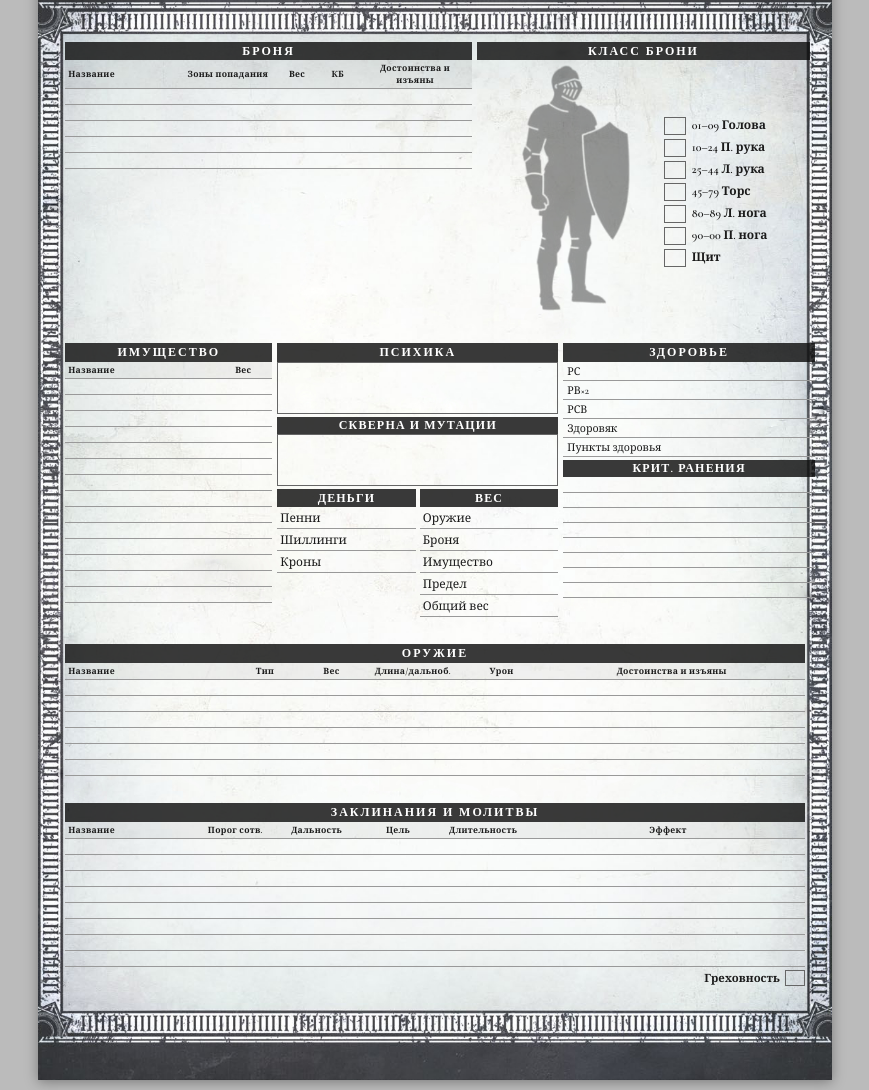
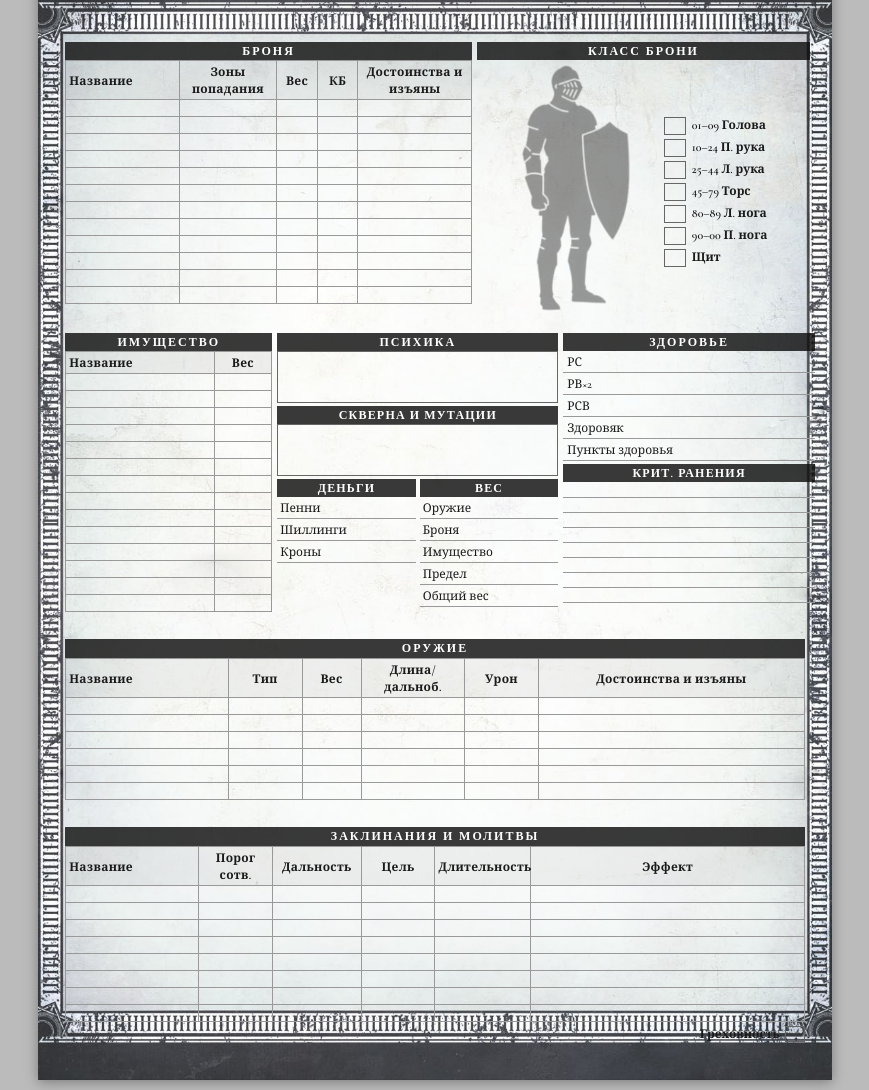
Before and after one commit to BoikoAnastasiia/warhammer-rules, a plain HTML site: page character_sheet.html in a window 1280 px wide. Shown: the part 1185-2275 px from the top of the page, without its empty margins (205-1074 px from the left). Drawn offline with nearby package versions, Linux system fonts and the light colour scheme; a web font is replaced by a local one.

Commit message:
Refactor character_sheet.html for improved HTML structure and formatting consistency. Updated doctype, added self-closing tags, and ensured consistent indentation throughout the file.

```diff
--- a/character_sheet.html
+++ b/character_sheet.html
@@ -1,14 +1,14 @@
-<!DOCTYPE html>
+<!doctype html>
 <html lang="ru">
-
   <head>
-  <meta charset="UTF-8">
+    <meta charset="UTF-8" />
     <title>WFRP 4e — Бланк персонажа</title>
-  <link rel="preconnect" href="https://fonts.googleapis.com">
-  <link rel="preconnect" href="https://fonts.gstatic.com" crossorigin>
+    <link rel="preconnect" href="https://fonts.googleapis.com" />
+    <link rel="preconnect" href="https://fonts.gstatic.com" crossorigin />
     <link
       href="https://fonts.googleapis.com/css2?family=Cormorant+Garamond:ital,wght@0,400;0,500;0,600;0,700&family=Cormorant+SC:wght@600;700&display=swap"
-    rel="stylesheet">
+      rel="stylesheet"
+    />
     <style>
       /* ══════════════════════════════════════
    Reset & Print
@@ -37,7 +37,7 @@
           box-shadow: none;
         }
 
-      .page+.page {
+        .page + .page {
           page-break-before: always;
         }
       }
@@ -75,14 +75,13 @@
         background-repeat: no-repeat;
         overflow: hidden;
         margin: 10px auto;
-      box-shadow: 0 2px 12px rgba(0, 0, 0, .35);
+        box-shadow: 0 2px 12px rgba(0, 0, 0, 0.35);
       }
 
       .page-1,
       .page-2 {
         background-image: url('assets/blank_backgr.jpg');
       }
-
 
       .page-content {
         position: absolute;
@@ -96,7 +95,7 @@
       }
 
       .page-1 .page-content {
-      padding: 27px
+        padding: 27px;
       }
 
       .page-2 .page-content {
@@ -167,7 +166,7 @@
 
       .field-label {
         font-weight: 600;
-      font-size: 8.5pt;
+        font-size: 12px;
         white-space: nowrap;
         padding-bottom: 2px;
       }
@@ -199,14 +198,14 @@
         border: 1px solid var(--line-light);
         border-top: none;
         text-align: center;
-      font-size: 8pt;
+        font-size: 12px;
         padding: 2px 1px;
         height: 17px;
       }
 
       .char-table thead th {
         font-weight: 700;
-      font-size: 8.5pt;
+        font-size: 12px;
         background: rgba(0, 0, 0, 0.05);
         border-top: none;
       }
@@ -244,7 +243,7 @@
         border-bottom: 1px solid var(--line-light);
         min-height: 17px;
         align-items: center;
-      font-size: 8pt;
+        font-size: 12px;
       }
 
       .sb-row.hdr {
@@ -319,7 +318,7 @@
         text-align: left;
       }
 
-    .sk-table td:nth-child(n+2) {
+      .sk-table td:nth-child(n + 2) {
         text-align: center;
       }
 
@@ -458,16 +457,16 @@
 
       .tbl th,
       .tbl td {
-      border-bottom: 1px solid var(--line-light);
+        border: 1px solid var(--line-light);
         font-size: 12px;
         padding: 2px 3px;
-      height: 16px;
+        height: 17px;
         text-align: center;
       }
 
       .tbl th {
         font-weight: 700;
-      font-size: 6.5pt;
+        font-size: 12px;
         background: rgba(0, 0, 0, 0.05);
         letter-spacing: 0.3px;
       }
@@ -540,7 +539,6 @@
         line-height: 1.3;
         padding: 2px 0;
         flex-direction: row-reverse;
-
       }
 
       .bp-label {
@@ -604,7 +602,7 @@
 
       .health-tbl td {
         border-bottom: 1px solid var(--line-light);
-      font-size: 8pt;
+        font-size: 12px;
         padding: 2px 4px;
         height: 17px;
       }
@@ -699,7 +697,7 @@
 
       .sin-points .sin-label {
         font-weight: 700;
-      font-size: 8.5pt;
+        font-size: 12px;
       }
 
       .sin-points .sin-box {
@@ -725,33 +723,64 @@
   </head>
 
   <body>
-
     <!-- ══════════════════════════════════════════
      PAGE 1
      ══════════════════════════════════════════ -->
     <div class="page page-1">
       <div class="page-content">
-
         <!-- Personal Info -->
         <div class="personal-info">
           <div class="pi-row r1">
-          <div class="field"><span class="field-label">Имя</span><span class="field-line"></span></div>
-          <div class="field"><span class="field-label">Народ</span><span class="field-line"></span></div>
-          <div class="field"><span class="field-label">Класс</span><span class="field-line"></span></div>
+            <div class="field">
+              <span class="field-label">Имя</span
+              ><span class="field-line"></span>
+            </div>
+            <div class="field">
+              <span class="field-label">Народ</span
+              ><span class="field-line"></span>
+            </div>
+            <div class="field">
+              <span class="field-label">Класс</span
+              ><span class="field-line"></span>
+            </div>
           </div>
           <div class="pi-row r2">
-          <div class="field"><span class="field-label">Карьера</span><span class="field-line"></span></div>
-          <div class="field"><span class="field-label">Ступень карьеры</span><span class="field-line"></span></div>
-          <div class="field"><span class="field-label">Статус</span><span class="field-line"></span></div>
+            <div class="field">
+              <span class="field-label">Карьера</span
+              ><span class="field-line"></span>
+            </div>
+            <div class="field">
+              <span class="field-label">Ступень карьеры</span
+              ><span class="field-line"></span>
+            </div>
+            <div class="field">
+              <span class="field-label">Статус</span
+              ><span class="field-line"></span>
+            </div>
           </div>
           <div class="pi-row r3">
-          <div class="field"><span class="field-label">Карьерный путь</span><span class="field-line"></span></div>
+            <div class="field">
+              <span class="field-label">Карьерный путь</span
+              ><span class="field-line"></span>
+            </div>
           </div>
           <div class="pi-row r4">
-          <div class="field"><span class="field-label">Возраст</span><span class="field-line"></span></div>
-          <div class="field"><span class="field-label">Рост</span><span class="field-line"></span></div>
-          <div class="field"><span class="field-label">Волосы</span><span class="field-line"></span></div>
-          <div class="field"><span class="field-label">Глаза</span><span class="field-line"></span></div>
+            <div class="field">
+              <span class="field-label">Возраст</span
+              ><span class="field-line"></span>
+            </div>
+            <div class="field">
+              <span class="field-label">Рост</span
+              ><span class="field-line"></span>
+            </div>
+            <div class="field">
+              <span class="field-label">Волосы</span
+              ><span class="field-line"></span>
+            </div>
+            <div class="field">
+              <span class="field-label">Глаза</span
+              ><span class="field-line"></span>
+            </div>
           </div>
         </div>
 
@@ -824,8 +853,12 @@
             <div>
               <div class="section-hdr sm">Судьба</div>
               <div class="sb-grid">
-              <div class="sb-row fate-row"><span class="sb-label">Fate</span><span class="sb-val"></span></div>
-              <div class="sb-row fate-row"><span class="sb-label">Luck</span><span class="sb-val"></span></div>
+                <div class="sb-row fate-row">
+                  <span class="sb-label">Fate</span><span class="sb-val"></span>
+                </div>
+                <div class="sb-row fate-row">
+                  <span class="sb-label">Luck</span><span class="sb-val"></span>
+                </div>
               </div>
             </div>
 
@@ -833,9 +866,14 @@
             <div>
               <div class="section-hdr sm">Упорство</div>
               <div class="sb-grid">
-              <div class="sb-row hdr triple-row"><span>Упорство</span><span>Решимость</span><span>Мотивация</span></div>
-              <div class="sb-row triple-row"><span class="sb-val"></span><span class="sb-val"></span><span
-                  class="sb-val"></span></div>
+                <div class="sb-row hdr triple-row">
+                  <span>Упорство</span><span>Решимость</span
+                  ><span>Мотивация</span>
+                </div>
+                <div class="sb-row triple-row">
+                  <span class="sb-val"></span><span class="sb-val"></span
+                  ><span class="sb-val"></span>
+                </div>
               </div>
             </div>
 
@@ -843,9 +881,13 @@
             <div>
               <div class="section-hdr sm">Опыт</div>
               <div class="sb-grid">
-              <div class="sb-row hdr triple-row"><span>Запас</span><span>Траты</span><span>Всего</span></div>
-              <div class="sb-row triple-row"><span class="sb-val"></span><span class="sb-val"></span><span
-                  class="sb-val"></span></div>
+                <div class="sb-row hdr triple-row">
+                  <span>Запас</span><span>Траты</span><span>Всего</span>
+                </div>
+                <div class="sb-row triple-row">
+                  <span class="sb-val"></span><span class="sb-val"></span
+                  ><span class="sb-val"></span>
+                </div>
               </div>
             </div>
 
@@ -853,9 +895,13 @@
             <div class="movement-block">
               <div class="section-hdr sm">Перемещение</div>
               <div class="sb-grid">
-              <div class="sb-row hdr triple-row"><span>Скорость</span><span>Шаг</span><span>Бег</span></div>
-              <div class="sb-row triple-row"><span class="sb-val"></span><span class="sb-val"></span><span
-                  class="sb-val"></span></div>
+                <div class="sb-row hdr triple-row">
+                  <span>Скорость</span><span>Шаг</span><span>Бег</span>
+                </div>
+                <div class="sb-row triple-row">
+                  <span class="sb-val"></span><span class="sb-val"></span
+                  ><span class="sb-val"></span>
+                </div>
               </div>
             </div>
           </div>
@@ -1229,7 +1275,7 @@
               <div class="amb-field">Краткосрочная</div>
               <div class="amb-field">Долгосрочная</div>
             </div>
-          <div style="flex:1;">
+            <div style="flex: 1">
               <div class="section-hdr">Команда</div>
               <div class="team-field">Название команды</div>
               <div class="team-field">Краткоср. амбиция</div>
@@ -1238,7 +1284,6 @@
             </div>
           </div>
         </div>
-
       </div>
     </div>
 
@@ -1247,7 +1292,6 @@
      ══════════════════════════════════════════ -->
     <div class="page page-2">
       <div class="page-content">
-
         <!-- Armor row -->
         <div class="armor-row">
           <div>
@@ -1298,6 +1342,55 @@
                   <td></td>
                   <td></td>
                 </tr>
+                <tr>
+                  <td></td>
+                  <td></td>
+                  <td></td>
+                  <td></td>
+                  <td></td>
+                </tr>
+                <tr>
+                  <td></td>
+                  <td></td>
+                  <td></td>
+                  <td></td>
+                  <td></td>
+                </tr>
+                <tr>
+                  <td></td>
+                  <td></td>
+                  <td></td>
+                  <td></td>
+                  <td></td>
+                </tr>
+                <tr>
+                  <td></td>
+                  <td></td>
+                  <td></td>
+                  <td></td>
+                  <td></td>
+                </tr>
+                <tr>
+                  <td></td>
+                  <td></td>
+                  <td></td>
+                  <td></td>
+                  <td></td>
+                </tr>
+                <tr>
+                  <td></td>
+                  <td></td>
+                  <td></td>
+                  <td></td>
+                  <td></td>
+                </tr>
+                <tr>
+                  <td></td>
+                  <td></td>
+                  <td></td>
+                  <td></td>
+                  <td></td>
+                </tr>
               </tbody>
             </table>
           </div>
@@ -1305,15 +1398,35 @@
           <div class="armor-diagram-col">
             <div class="section-hdr">Класс брони</div>
             <div class="body-diagram-wrap">
-            <img class="silhouette" src="assets/armor.png" alt="">
+              <img class="silhouette" src="assets/armor.png" alt="" />
               <div class="body-parts">
-              <div class="bp"><span class="bp-label">01–09 Голова</span><span class="bp-box"></span></div>
-              <div class="bp"><span class="bp-label">10–24 П. рука</span><span class="bp-box"></span></div>
-              <div class="bp"><span class="bp-label">25–44 Л. рука</span><span class="bp-box"></span></div>
-              <div class="bp"><span class="bp-label">45–79 Торс</span><span class="bp-box"></span></div>
-              <div class="bp"><span class="bp-label">80–89 Л. нога</span><span class="bp-box"></span></div>
-              <div class="bp"><span class="bp-label">90–00 П. нога</span><span class="bp-box"></span></div>
-              <div class="bp"><span class="bp-label">Щит</span><span class="bp-box"></span></div>
+                <div class="bp">
+                  <span class="bp-label">01–09 Голова</span
+                  ><span class="bp-box"></span>
+                </div>
+                <div class="bp">
+                  <span class="bp-label">10–24 П. рука</span
+                  ><span class="bp-box"></span>
+                </div>
+                <div class="bp">
+                  <span class="bp-label">25–44 Л. рука</span
+                  ><span class="bp-box"></span>
+                </div>
+                <div class="bp">
+                  <span class="bp-label">45–79 Торс</span
+                  ><span class="bp-box"></span>
+                </div>
+                <div class="bp">
+                  <span class="bp-label">80–89 Л. нога</span
+                  ><span class="bp-box"></span>
+                </div>
+                <div class="bp">
+                  <span class="bp-label">90–00 П. нога</span
+                  ><span class="bp-box"></span>
+                </div>
+                <div class="bp">
+                  <span class="bp-label">Щит</span><span class="bp-box"></span>
+                </div>
               </div>
             </div>
           </div>
@@ -1321,15 +1434,14 @@
 
         <!-- Middle row -->
         <div class="middle-row">
-
           <!-- Inventory -->
           <div>
             <div class="section-hdr">Имущество</div>
             <table class="tbl">
               <thead>
                 <tr>
-                <th style="width:72%; text-align:left;">Название</th>
-                <th style="width:28%;">Вес</th>
+                  <th style="width: 72%; text-align: left">Название</th>
+                  <th style="width: 28%">Вес</th>
                 </tr>
               </thead>
               <tbody>
@@ -1476,7 +1588,7 @@
                 </tr>
               </table>
             </div>
-          <div style="flex:1;">
+            <div style="flex: 1">
               <div class="section-hdr sm">Крит. ранения</div>
               <table class="crit-tbl">
                 <tr>
@@ -1506,7 +1618,6 @@
               </table>
             </div>
           </div>
-
         </div>
 
         <!-- Weapons -->
@@ -1662,10 +1773,7 @@
             <span class="sin-box"></span>
           </div>
         </div>
-
-    </div>
-  </div>
-
+      </div>
+    </div>
   </body>
-
 </html>
```
Also changed, not shown: assets/coins.png (added). Lines whose indentation alone changed are shown as unchanged.
